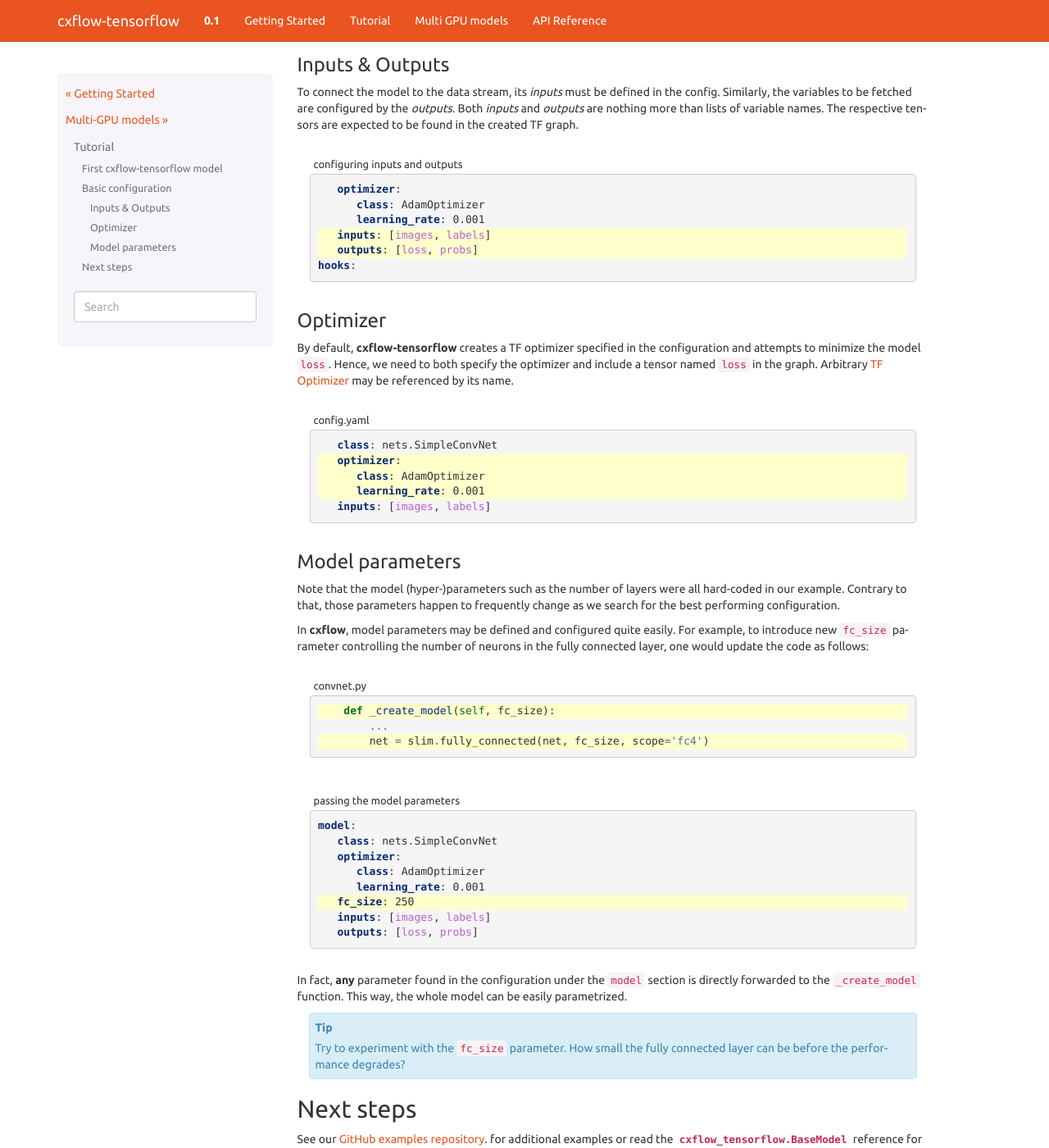
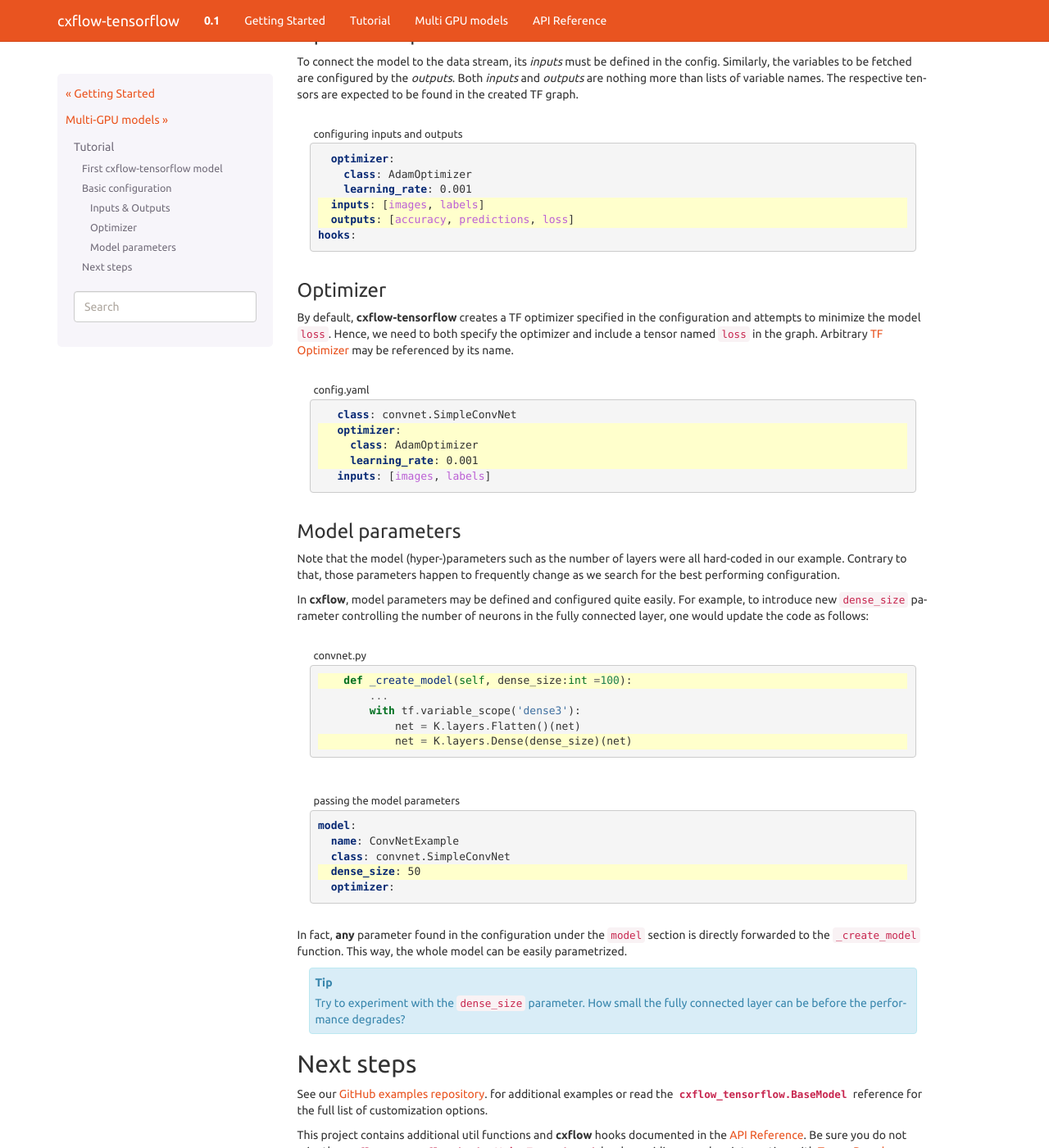
Before and after one commit to iterait/emloop-tensorflow, a Sphinx documentation site: the page built from docs/tutorial.rst, in a window 1280 px wide and 1400 px high, scrolled down 1809 px. Shown: the whole window at 82% size. Built offline with Sphinx 7.4.7, drawn with Linux system fonts in a browser that asks for light colours; pages that are not in the unit, such as notebooks, are missing from menus.

Commit message:
Update tutorial code blocks

```diff
--- a/docs/tutorial.rst
+++ b/docs/tutorial.rst
@@ -59,11 +59,9 @@ The next step is to write a configuration file putting everything together:
    model:
      name: ConvNetExample
      class: convnet.SimpleConvNet
-
      optimizer:
        class: AdamOptimizer
        learning_rate: 0.001
-
      inputs: [images, labels]
      outputs: [accuracy, predictions, loss]
 
@@ -107,11 +105,11 @@ The respective tensors are expected to be found in the created TF graph.
    :caption: configuring inputs and outputs
    :emphasize-lines: 4, 5
 
-      optimizer:
-         class: AdamOptimizer
-         learning_rate: 0.001
-      inputs: [images, labels]
-      outputs: [loss, probs]
+     optimizer:
+       class: AdamOptimizer
+       learning_rate: 0.001
+     inputs: [images, labels]
+     outputs: [accuracy, predictions, loss]
    hooks:
 
 Optimizer
@@ -125,10 +123,10 @@ Arbitrary `TF Optimizer <https://www.tensorflow.org/api_guides/python/train>`_ m
    :caption: config.yaml
    :emphasize-lines: 2, 3, 4
 
-      class: nets.SimpleConvNet
+      class: convnet.SimpleConvNet
       optimizer:
-         class: AdamOptimizer
-         learning_rate: 0.001
+        class: AdamOptimizer
+        learning_rate: 0.001
       inputs: [images, labels]
 
 Model parameters
@@ -137,29 +135,28 @@ Note that the model (hyper-)parameters such as the number of layers were all har
 Contrary to that, those parameters happen to frequently change as we search for the best performing configuration.
 
 In **cxflow**, model parameters may be defined and configured quite easily.
-For example, to introduce new ``fc_size`` parameter controlling the number of neurons in the fully connected layer,
+For example, to introduce new ``dense_size`` parameter controlling the number of neurons in the fully connected layer,
 one would update the code as follows:
 
 .. code-block:: python
    :caption: convnet.py
-   :emphasize-lines: 1, 3
+   :emphasize-lines: 1, 5
 
-       def _create_model(self, fc_size):
+       def _create_model(self, dense_size:int =100):
            ...
-           net = slim.fully_connected(net, fc_size, scope='fc4')
+           with tf.variable_scope('dense3'):
+               net = K.layers.Flatten()(net)
+               net = K.layers.Dense(dense_size)(net)
 
 .. code-block:: yaml
    :caption: passing the model parameters
-   :emphasize-lines: 6
+   :emphasize-lines: 4
 
    model:
-      class: nets.SimpleConvNet
-      optimizer:
-         class: AdamOptimizer
-         learning_rate: 0.001
-      fc_size: 250
-      inputs: [images, labels]
-      outputs: [loss, probs]
+     name: ConvNetExample
+     class: convnet.SimpleConvNet
+     dense_size: 50
+     optimizer:
 
 In fact, **any** parameter found in the configuration under the ``model``
 section is directly forwarded
@@ -167,7 +164,7 @@ to the ``_create_model`` function. This way, the whole model can be easily
 parametrized.
 
 .. tip::
-   Try to experiment with the ``fc_size`` parameter. How small the fully connected layer can be before the performance
+   Try to experiment with the ``dense_size`` parameter. How small the fully connected layer can be before the performance
    degrades?
 
 Next steps
```
